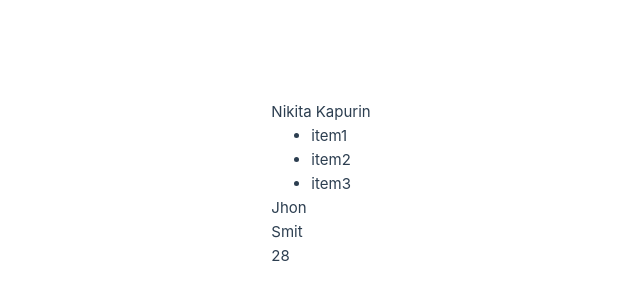
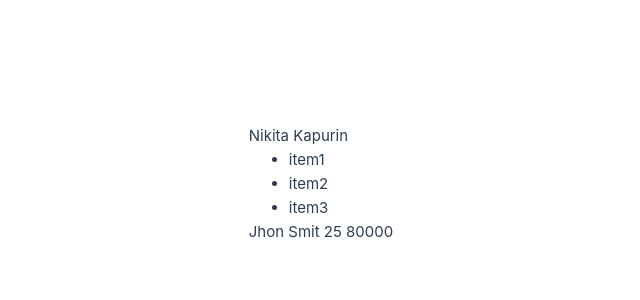
Before and after one commit to WildDeFox/Vue_Practice, a Vue app in the folder 01. Основы/Vue.1.0/: page / in a window 1280 px wide. Shown: the part 216-516 px from the top of the page, without its empty margins (319-959 px from the left). Built offline with nearby package versions, Linux system fonts and the light colour scheme.

Commit message:
Передача свойств объекта data

```diff
--- a/01. Основы/Vue.1.0/src/App.vue
+++ b/01. Основы/Vue.1.0/src/App.vue
@@ -3,6 +3,14 @@
   import Employee from './components/Employee.vue';
 
   export default {
+    data() {
+      return {
+        name: 'Jhon',
+        surn: 'Smit',
+        age: '25',
+        salary: '80000'
+      }
+    },
     components: {
       User,
       Employee
@@ -12,5 +20,5 @@
 
 <template>
   <User name="Nikita" surn="Kapurin" :args="['item1', 'item2', 'item3']"/>
-  <Employee name="Jhon" surn="Smit" age="28"/>
+  <Employee :name="name" :surn="surn" :age="age" :salary="salary"/>
 </template>
--- a/01. Основы/Vue.1.0/src/components/Employee.vue
+++ b/01. Основы/Vue.1.0/src/components/Employee.vue
@@ -1,6 +1,6 @@
 <script>
   export default {
-    props: ['name', 'surn', 'age'],
+    props: ['name', 'surn', 'age', 'salary'],
     data() {
       return {
 
@@ -9,7 +9,5 @@
   }
 </script>
 <template>
-  <p>{{ name }}</p>
-  <p>{{ surn }}</p>
-  <p>{{ age }}</p>
+  <p>{{ name }} {{ surn }} {{ age }} {{ salary }}</p>
 </template>
```
